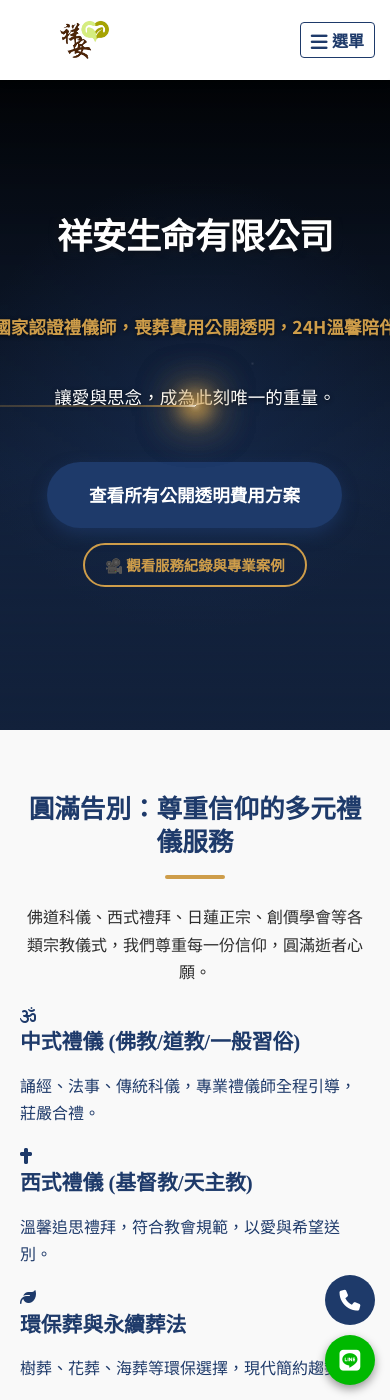
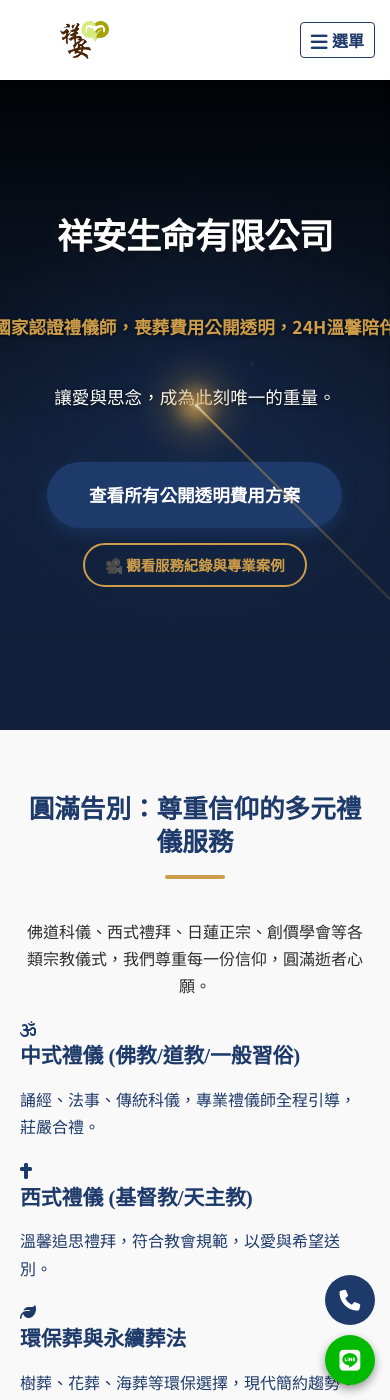
Before and after one commit to Shiangan/Shiangan, a Jekyll site: the page index.html, which Jekyll copies as it is, in a window 390 px wide and 1400 px high. Built offline with Jekyll 4.4.1, drawn with Linux system fonts in a browser that asks for light colours; some web fonts are replaced.

Commit message:
Update style.css

```diff
--- a/css/style.css
+++ b/css/style.css
@@ -24,10 +24,10 @@
 
 :root {
     /* 🏆 品牌色系 - 最終質感與對比度優化 */
-    --primary-color: #1e3a6a;  /* 深藍/藏青 (Primary Blue) */
-    --primary-dark: #12213b;   /* 極深藍/夜空 (Darkest Blue) */
-    --accent-color: #ce9d4a;   /* 金黃/流星色 (Accent Gold) */
-    --secondary-color: #4a5c78; /* 沉穩的藍灰色 (Muted Slate) */
+    --primary-color: #1e3a6a;  /* 深藍/藏青 */
+    --primary-dark: #12213b;   /* 極深藍/夜空 */
+    --accent-color: #ce9d4a;   /* 金黃/流星色 */
+    --secondary-color: #4a5c78; /* 沉穩的藍灰色 */
 
     /* 文字色系 */
     --text-dark: #2c2c2c;
@@ -49,9 +49,12 @@
     --content-max-width: 1200px;
     --padding-section-v: 80px;
 
-    /* ⭐️ 斷點定義 (統一管理 RWD) */
-    --breakpoint-mobile: 576px;
-    --breakpoint-tablet: 900px;
+    /* ⭐️ 流星動畫變數 (從 JS 獲取) */
+    --rotation: -135deg;
+    --travel-x: -150vw;
+    --travel-y: 120vh;
+    --breakpoint-mobile: 576px; /* 統一使用 */
+    --breakpoint-tablet: 900px; /* 統一使用 */
 }
 
 
@@ -65,8 +68,6 @@
 html {
     scroll-behavior: smooth;
     font-size: 16px;
-    /* 💥 RWD 優化：防止在某些手機上的字體大小調整 */
-    -webkit-text-size-adjust: 100%;
 }
 
 body {
@@ -86,42 +87,33 @@
 .js-loading { opacity: 0; transition: opacity 0.5s; }
 body.no-scroll { overflow: hidden; position: fixed; width: 100%; height: 100%; top: 0; left: 0; }
 
-img {
-    max-width: 100%;
-    height: auto;
-    vertical-align: middle;
-    /* 避免 img 導致的水平滾動 */
-    display: block;
-}
-
-/* 可訪問性/焦點優化 - 統一 :focus-visible 樣式 */
+img { max-width: 100%; height: auto; vertical-align: middle; }
+
+/* 可訪問性/焦點優化 */
 a {
     color: var(--primary-color);
     text-decoration: none;
-    transition: color 0.3s, background-color 0.3s, opacity 0.3s;
-}
-
-a:hover {
+    transition: color 0.3s, background-color 0.3s, opacity 0.3s, outline 0.3s;
+}
+
+a:hover, a:focus {
     color: var(--primary-dark);
     opacity: 0.95;
-}
-
-a:focus-visible { /* 強化可訪問性 */
-    outline: 3px solid var(--accent-color);
+    outline: 2px solid var(--accent-color);
     outline-offset: 2px;
 }
 
-/* 標題樣式 - 使用 clamp 實現流體排版 */
-h1, h2, h3, h4, h5, h6 {
+/* 標題樣式 */
+h1, h2, h3, h4, h5, h6 { /* 統一標題族群定義 */
     font-family: var(--font-serif);
     line-height: 1.3;
-    margin-bottom: 1.5rem; /* 統一使用 rem 單位 */
+    margin-bottom: 1.5em;
     color: var(--secondary-color);
     font-weight: 700;
 }
 
 h1 {
-    /* 🏆 流體排版：確保下限 (1.8rem) 與上限 (4.0rem) 穩定 */
+    /* 修正：RWD 單位調整，確保下限與上限穩定 */
     font-size: clamp(1.8rem, 4.5vmin, 4.0rem);
     text-align: center;
     word-break: break-word;
@@ -131,7 +123,7 @@
 }
 
 h2 {
-    /* 🏆 流體排版 */
+    /* 修正：RWD 單位調整，確保下限與上限穩定 */
     font-size: clamp(1.6rem, 3.5vmin, 2.5rem);
     margin-top: 0.5em;
     text-align: center;
@@ -156,7 +148,7 @@
 }
 
 h3 {
-    /* 🏆 流體排版 */
+    /* 修正：RWD 單位調整 */
     font-size: clamp(1.3rem, 3vmin, 1.8rem);
     color: var(--primary-color);
     margin-bottom: 0.8em;
@@ -183,18 +175,18 @@
     margin-bottom: 0.5em;
 }
 
-p { margin-bottom: 1rem; } /* 統一使用 rem */
+p { margin-bottom: 1em; }
 
 /* 基礎內容元素優化 */
 table, blockquote, pre, figure {
-    margin: 1.5rem 0; /* 統一使用 rem */
-}
-
-/* 程式碼區塊樣式 (Code Block) */
+    margin: 1.5em 0;
+}
+
+/* 程式碼區塊樣式 (Code Block) - 使用變數統一顏色 */
 pre {
     background-color: var(--primary-dark);
     color: var(--code-color);
-    padding: 1rem;
+    padding: 15px;
     border-radius: 6px;
     overflow-x: auto;
     font-family: 'Consolas', 'Courier New', monospace;
@@ -260,7 +252,7 @@
     margin-right: auto;
 }
 
-/* 自動調整單行文字 (fit-text-line) */
+/* 自動調整單行文字 */
 .text-line-container {
   display: block;
   overflow: hidden;
@@ -287,7 +279,7 @@
     z-index: 1000;
     box-shadow: 0 2px 10px var(--shadow-color);
     transition: background-color 0.3s, box-shadow 0.3s;
-    /* 🏆 效能優化：強制提升為獨立圖層，優化滾動性能 */
+    /* 效能優化：強制提升為獨立圖層，優化滾動性能 */
     will-change: transform, background-color, box-shadow;
     transform: translateZ(0);
 }
@@ -309,7 +301,6 @@
     /* 強化滾動效果的透明度與陰影 */
     background-color: rgba(255, 255, 255, 0.95);
     box-shadow: 0 4px 15px rgba(0, 0, 0, 0.15);
-    /* 強化質感：玻璃模糊效果 */
     -webkit-backdrop-filter: blur(5px);
     backdrop-filter: blur(5px);
 }
@@ -347,7 +338,7 @@
     letter-spacing: 0.5px;
 }
 
-.main-nav a:hover, .main-nav a:focus-visible, .main-nav a.active {
+.main-nav a:hover, .main-nav a:focus, .main-nav a.active {
     color: var(--primary-color);
 }
 
@@ -358,10 +349,6 @@
 }
 
 /* 下拉選單質感優化 (桌面版) */
-.dropdown {
-    position: relative;
-}
-
 .submenu {
     position: absolute;
     top: 100%;
@@ -381,8 +368,7 @@
     opacity: 0;
     visibility: hidden;
     overflow: hidden;
-    max-height: 400px;
-    overflow-y: auto;
+    max-height: unset;
 }
 
 .dropdown:hover > .submenu,
@@ -483,7 +469,6 @@
     vertical-align: middle;
 }
 
-
 /* -------------------------------------------
  * 2. CTA 按鈕與共通元件
  * ------------------------------------------- */
@@ -532,7 +517,7 @@
     box-shadow: 0 4px 10px rgba(206, 157, 74, 0.4);
 }
 
-.cta-button.secondary:focus-visible { /* 強化可訪問性 */
+.cta-button.secondary:focus {
     outline: 2px solid var(--primary-color);
     outline-offset: 4px;
 }
@@ -702,13 +687,23 @@
 }
 
 
+/* ⭐️ 流星動畫關鍵幀 (性能優化：調整為 2 幀) */
 @keyframes shooting-star-random {
-    0% { transform: rotate(var(--rotation)) translate3d(0, 0, 0); opacity: 0; }
-    1% { opacity: 1; } /* 🌟 確保瞬間顯示 */
-    99% { opacity: 1; }
-    100% { transform: rotate(var(--rotation)) translate3d(var(--travel-x), var(--travel-y), 0); opacity: 0; }
-}
-
+    0% {
+        transform: rotate(var(--rotation)) translate3d(0, 0, 0);
+        opacity: 0;
+    }
+    1% {
+        opacity: 1;
+    }
+    99% {
+        opacity: 1;
+    }
+    100% {
+        transform: rotate(var(--rotation)) translate3d(var(--travel-x), var(--travel-y), 0);
+        opacity: 0;
+    }
+}
 
 .meteor {
     position: absolute;
@@ -945,8 +940,8 @@
     margin: 15px;
     border-radius: 10px;
     font-weight: 400;
-    /* RWD 依據斷點調整：桌面版預設 4 欄，讓視覺更舒適 */
-    flex-basis: calc(25% - 30px);
+    /* RWD 依據斷點調整 */
+    flex-basis: calc(100% / 7 - 30px);
     min-width: 200px;
     position: relative;
     box-shadow: 0 6px 15px rgba(0, 0, 0, 0.1);
@@ -1009,7 +1004,6 @@
     overflow: hidden;
 }
 
-/* 修正：使用 button 語義化，並加入 :focus-visible 強化可訪問性 */
 .accordion-header {
     display: flex;
     align-items: center;
@@ -1049,8 +1043,8 @@
     background-color: var(--bg-light);
     outline: none;
 }
-.accordion-header:focus-visible { /* 🏆 焦點強化 */
-    outline: 3px solid var(--accent-color);
+.accordion-header:focus-visible {
+    outline: 2px solid var(--accent-color);
     outline-offset: 2px;
 }
 
@@ -1072,7 +1066,6 @@
     transform: rotate(360deg);
 }
 
-/* 修正：使用 max-height 過渡實現平滑展開 */
 .accordion-content {
     max-height: 0;
     overflow: hidden;
@@ -1109,8 +1102,7 @@
 
 .footer-grid {
     display: grid;
-    /* 修正：統一使用 minmax 避免 RWD 變形 */
-    grid-template-columns: repeat(3, minmax(0, 1fr));
+    grid-template-columns: repeat(3, 1fr);
     gap: 40px;
     padding-bottom: 40px;
     max-width: var(--content-max-width);
@@ -1252,16 +1244,16 @@
 
 /* Back-to-Top 按鈕樣式 - 已從 floating-cta 分離，單獨設置位置 */
 .back-to-top {
-    position: fixed;
+    position: fixed; /* 確保它不會被其他元素影響 */
     /* 修正：位置上移，確保不與浮動 CTA 衝突 */
     bottom: 110px;
-    right: 25px;
+    right: 25px; /* 與 floating-cta 保持一致 */
     background-color: var(--accent-color);
     color: var(--primary-dark);
     width: 45px;
     height: 45px;
     border-radius: 50%;
-    display: none; /* 初始隱藏，由 JS 控制顯示 */
+    display: none;
     align-items: center;
     justify-content: center;
     font-size: 1.2rem;
@@ -1282,7 +1274,8 @@
  * ------------------------------------------- */
 
 .article-main-layout {
-    grid-template-columns: 1fr 3fr;
+    display: grid;
+    grid-template-columns: 1fr 3fr; /* 側邊欄與內容區比例 */
     gap: 40px;
 }
 
@@ -1319,47 +1312,6 @@
     margin-right: 8px;
 }
 
-/* --- 文章內文細節調整 --- */
-
-/* 修正：確保 .article-body 內 h2 具有步驟徽章時的對齊 */
-.article-body h2 {
-    display: flex;
-    align-items: center;
-}
-
-/* 修正：確保 TOC 滾動條在 macOS/Windows 上視覺更佳 */
-.article-sidebar {
-    /* 移除原生滾動條視覺，若需要可使用 JS 替換 */
-    scrollbar-width: thin;
-    scrollbar-color: var(--accent-color) var(--bg-light);
-}
-
-.article-sidebar::-webkit-scrollbar {
-    width: 6px;
-}
-.article-sidebar::-webkit-scrollbar-thumb {
-    background-color: var(--accent-color);
-    border-radius: 3px;
-}
-.article-sidebar::-webkit-scrollbar-track {
-    background: var(--bg-light);
-}
-
-/* 內嵌連結視覺差異化 */
-.article-body a:not(.cta-button):not(.category-tag) {
-    text-decoration: underline;
-    text-decoration-thickness: 1px;
-    text-underline-offset: 3px;
-    text-decoration-color: var(--accent-color);
-    transition: all 0.2s;
-}
-
-.article-body a:hover:not(.cta-button):not(.category-tag) {
-    text-decoration-color: var(--primary-color);
-    background-color: rgba(206, 157, 74, 0.1);
-}
-
-
 /* 文章目錄 (TOC) */
 .table-of-contents ul, .table-of-contents ol {
     list-style: none;
@@ -1373,7 +1325,7 @@
     display: block;
     color: var(--secondary-color);
     padding: 3px 0;
-    border-left: 3px solid transparent;
+    border-left: 3px solid transparent; /* 預留空間 */
     transition: all 0.2s;
 }
 /* TOC 激活狀態優化 */
@@ -1387,7 +1339,7 @@
 
 /* 緊急聯繫側邊欄塊 - 更名為 sidebar-cta (語義化) */
 .sidebar-cta {
-    background-color: var(--primary-dark);
+    background-color: var(--primary-dark); /* 修正為 primary-dark (更沉穩) */
     color: var(--text-light);
     border: none;
     padding: 25px;
@@ -1492,7 +1444,6 @@
     margin-bottom: 20px;
     padding-bottom: 0;
     border-bottom: none;
-    /* 🏆 流體排版 */
     font-size: clamp(1.4rem, 3vmin, 2rem);
     color: var(--primary-dark);
 }
@@ -1672,7 +1623,7 @@
 
 
 /* -------------------------------------------
-   9. 服務區塊 (Services)
+   9. 自然葬區塊 (Services)
    ------------------------------------------- */
 
 /* 1. 服務類型卡片佈局優化 */
@@ -1817,7 +1768,7 @@
 }
 
 .page-hero-content h1 {
-    /* 🏆 流體排版 */
+    /* 修正：RWD 單位調整 */
     font-size: clamp(1.8rem, 3.5vmin, 2.8rem);
     color: var(--text-light);
     margin-bottom: 20px;
@@ -1863,8 +1814,7 @@
 /* 突出【最受歡迎】卡片 */
 .price-plan.featured {
     border-color: var(--accent-color);
-    /* 🏆 修正：將 scale 縮小一點，使其在 RWD 上的影響最小化 */
-    transform: scale(1.02);
+    transform: scale(1.03);
     box-shadow: 0 0 0 4px var(--accent-color), 0 10px 30px rgba(0, 0, 0, 0.2);
 }
 
@@ -1956,8 +1906,6 @@
 
 .comparison-table {
     width: 100%;
-    /* 確保在小屏幕上有最小寬度，以利橫向滾動 */
-    min-width: 700px;
     border-collapse: separate;
     border-spacing: 0;
     margin-top: 30px;
@@ -2101,8 +2049,7 @@
 
 .contact-grid-2col {
     display: grid;
-    /* 修正：優化比例為 2:1，讓表單有更多空間 */
-    grid-template-columns: 2fr 1fr;
+    grid-template-columns: 1.5fr 1fr;
     gap: 40px;
     align-items: flex-start;
 }
@@ -2159,12 +2106,6 @@
     box-shadow: 0 0 0 3px rgba(206, 157, 74, 0.2);
     outline: none;
 }
-.contact-form input:focus-visible, /* 🏆 可訪問性強化 */
-.contact-form select:focus-visible,
-.contact-form textarea:focus-visible {
-    outline: 3px solid var(--accent-color);
-    outline-offset: 2px;
-}
 
 .contact-form textarea {
     resize: vertical;
@@ -2258,9 +2199,9 @@
 
 /* 1. 平板與小型筆電 (Max-width: 1400px - 901px) */
 @media (max-width: 1400px) {
-    /* 流程圖從 4 欄縮減為 3 欄 */
+    /* 流程圖從 7 欄縮減為 4 欄 */
     .flow-chart li {
-        flex-basis: calc(33.33% - 30px);
+        flex-basis: calc(25% - 30px);
     }
 }
 
@@ -2307,7 +2248,7 @@
         top: var(--header-height);
         left: 0;
         width: 100%;
-        background-color: var(--bg-light);
+        background-color: var(--bg-light); /* 修正：RWD 選單背景顏色 */
         box-shadow: 0 2px 5px rgba(0, 0, 0, 0.2);
         max-height: calc(100vh - var(--header-height));
         overflow-y: auto;
@@ -2376,7 +2317,7 @@
         transform: rotate(180deg);
     }
 
-    /* 🏆 修正：平板/手機下拉菜單使用 max-height 過渡，實現平滑展開 */
+    /* 修正：平板/手機下拉菜單最大高度的過渡邏輯，以實現平滑展開 */
     .submenu {
         position: static;
         width: 100%;
@@ -2389,10 +2330,10 @@
         box-shadow: none;
         border-top: none;
         border-radius: 0;
-        padding: 0 0;
+        padding: 0 0; /* 修正：初始 padding 為 0 */
     }
     .dropdown.active > .submenu {
-        /* JS 應設置 max-height: 500px (或足夠大)，讓 CSS 負責過渡 */
+        /* JS 應設置 max-height: 500px (或足夠大)，這裡只是視覺效果 */
         max-height: 500px;
         padding: 10px 0;
     }
@@ -2407,7 +2348,7 @@
         background-attachment: scroll;
     }
 
-    /* 流程圖在平板電腦下顯示 3 欄 */
+    /* 流程圖在平板電腦下顯示 3 欄 (修正原邏輯) */
     .flow-chart li {
         flex-basis: calc(33.33% - 30px);
         min-width: unset;
@@ -2469,8 +2410,8 @@
         right: 20px;
     }
     .back-to-top {
-        bottom: 100px; /* 修正位置：在 900px 下，應比 CTA 高 1 個間距 + CTA 高度 */
-        right: 20px;
+        bottom: 150px;
+        right: 20px; /* 統一與 CTA 對齊 */
     }
 
     /* 方案卡片 RWD 調整 */
@@ -2495,7 +2436,7 @@
         text-align: left;
     }
 
-    .footer-block:last-child {
+    .footer-block:nth-child(3) {
         /* 將聯繫資訊放在最後一欄（第二列），佔滿兩格 */
         grid-column: span 2;
     }
@@ -2526,6 +2467,10 @@
     }
     .flow-chart ol {
         padding: 0 10px;
+    }
+
+    .religion-grid, .commitment-grid, .trust-section .card-grid {
+        grid-template-columns: 1fr;
     }
 
     .price-card-grid {
@@ -2539,7 +2484,7 @@
         padding-right: 20px;
         padding-bottom: 40px;
     }
-    .footer-block:last-child {
+    .footer-block:nth-child(3) {
         grid-column: span 1;
     }
 
@@ -2572,9 +2517,7 @@
     /* Back-to-Top 最終位置 */
     .back-to-top {
         right: 15px;
-        bottom: 90px; /* 修正：避開垂直堆疊的 CTA */
-        width: 40px;
-        height: 40px;
+        bottom: 120px; /* 避開垂直堆疊的 CTA */
     }
 
     /* 表格 RWD 確保橫向滾動 */
@@ -2583,17 +2526,15 @@
         -webkit-overflow-scrolling: touch;
     }
 
-    /* 確保表格在極小螢幕下有最小寬度 */
     .comparison-table {
-        min-width: 600px;
+        min-width: 700px;
     }
 }
 
 /* ⭐️ 錨點滾動修正：確保跳轉至區塊時不被固定 Header 遮擋 */
 :target {
-    scroll-margin-top: calc(var(--header-height) + 20px); /* 增加額外空間，視覺更好 */
-}
-
+    scroll-margin-top: var(--header-height);
+}
 
 /* -------------------------------------------
  * 13. 網站互動與工具類 (Utility & Animation)
@@ -2609,7 +2550,7 @@
     box-shadow: 0 4px 15px var(--shadow-color);
     transition: transform 0.3s, box-shadow 0.3s;
     will-change: transform;
-    height: 100%;
+    height: 100%; /* 確保網格佈局中高度一致 */
 }
 
 .base-card:hover {
@@ -2639,7 +2580,7 @@
     opacity: 0;
     transform: translateY(30px);
     transition: opacity 0.8s ease-out, transform 0.8s ease-out;
-    will-change: opacity, transform; /* 🏆 效能優化 */
+    will-change: opacity, transform;
 }
 
 /* 滾動進入視口時，由 JS 加上此類別 */
@@ -2686,55 +2627,4 @@
 .color-accent { color: var(--accent-color) !important; }
 .font-serif { font-family: var(--font-serif) !important; }
 .font-bold { font-weight: 700 !important; }
-.text-justify { text-align: justify !important; } /* 修正缺少 !important */
-
-
-/* -------------------------------------------
- * 14. 最終優化與細節 (Final Polish & Utilities)
- * ------------------------------------------- */
-
-/* --- 表單/可訪問性強化 --- */
-
-/* 🏆 確保所有焦點元素的可訪問性樣式一致 */
-input:focus-visible,
-select:focus-visible,
-textarea:focus-visible,
-button:focus-visible,
-.cta-button:focus-visible {
-    outline: 3px solid var(--accent-color);
-    outline-offset: 2px;
-}
-
-/* 禁用時的視覺反饋 */
-:disabled {
-    cursor: not-allowed;
-    opacity: 0.6;
-    filter: grayscale(100%);
-}
-
-/* --- 工具類：Flex 佈局 --- */
-
-.flex-center {
-    display: flex;
-    align-items: center;
-    justify-content: center;
-}
-
-.flex-between {
-    display: flex;
-    align-items: center;
-    justify-content: space-between;
-}
-
-
-/* --- RWD 邊緣案例 (防止水平滾動) --- */
-
-@media (max-width: 900px) {
-    /* 確保所有寬度設置為 100% 的元素不會導致水平滾動 */
-    .hero-section,
-    .main-header,
-    footer,
-    body { /* 確保 body 也處理了潛在的溢出 */
-        overflow-x: hidden;
-    }
-}
+.text-justify { text-align: justify !important; }
```
